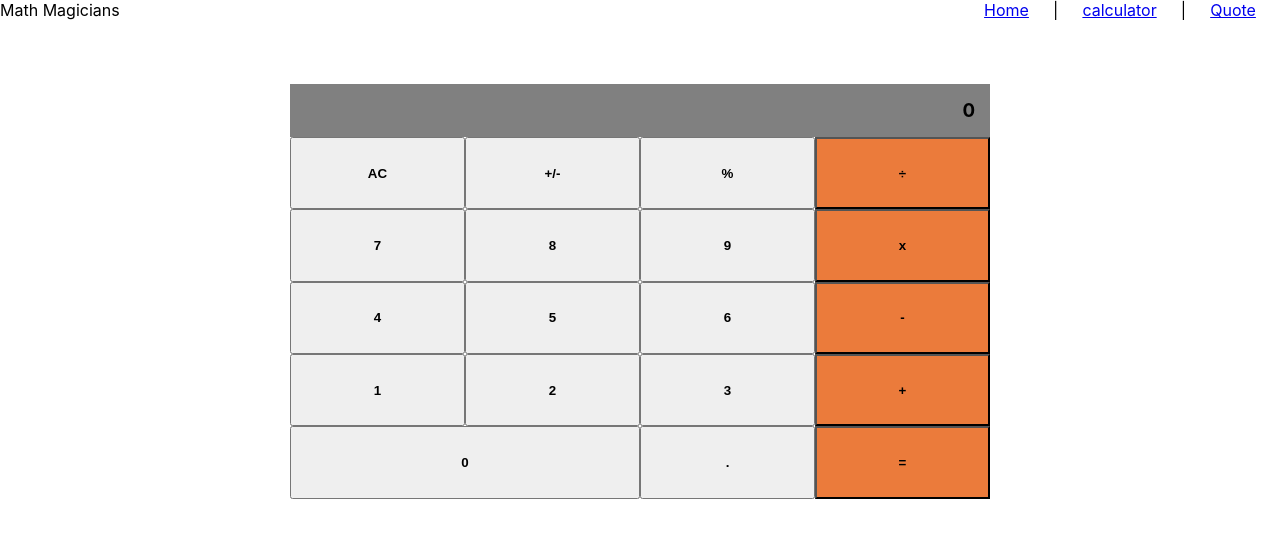
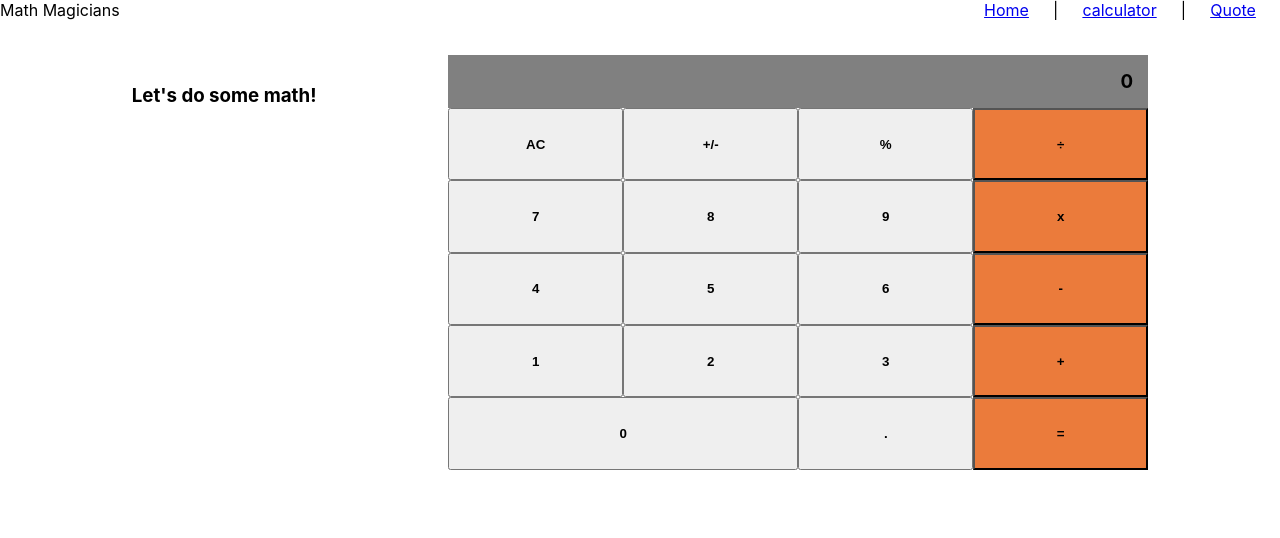
Before and after one commit to NtwaliHeritier/math-magicians, a React (Create React App) app: page /calculator in a window 1280 px wide. Shown: the top 538 px of the page. Built offline with nearby package versions, Linux system fonts and the light colour scheme.

Commit message:
add style to calculator

```diff
--- a/src/components/calculator.js
+++ b/src/components/calculator.js
@@ -17,8 +17,13 @@ const Calculator = () => {
 
   return (
     <>
-     <Display result={state.total} />
-     <ButtonPanel clickHandler={handleClick}/>
+      <div style = {{display: 'flex', justifyContent: 'space-evenly'}}>
+        <h3 style={{marginTop: '5%'}}>Let's do some math!</h3>
+        <div>
+          <Display result={state.total} />
+          <ButtonPanel clickHandler={handleClick}/>
+        </div>
+      </div>
     </>
   )
 }
```
